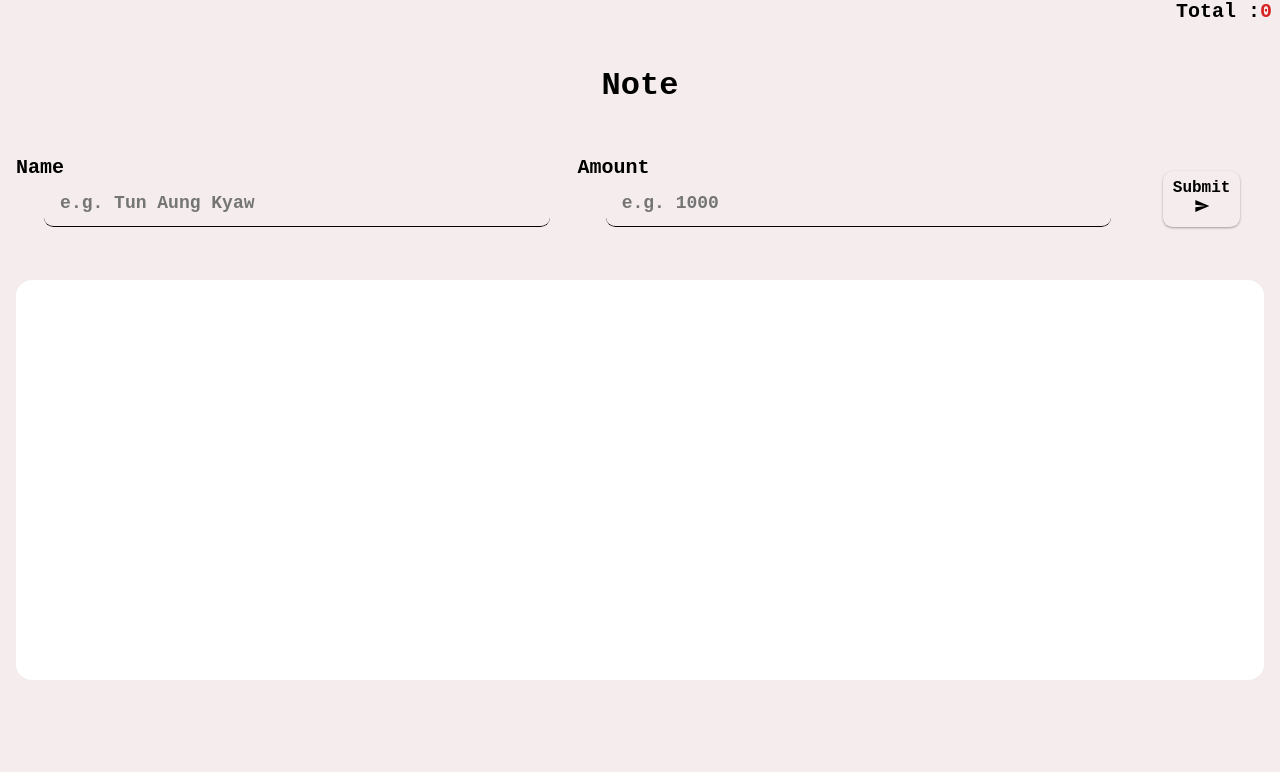
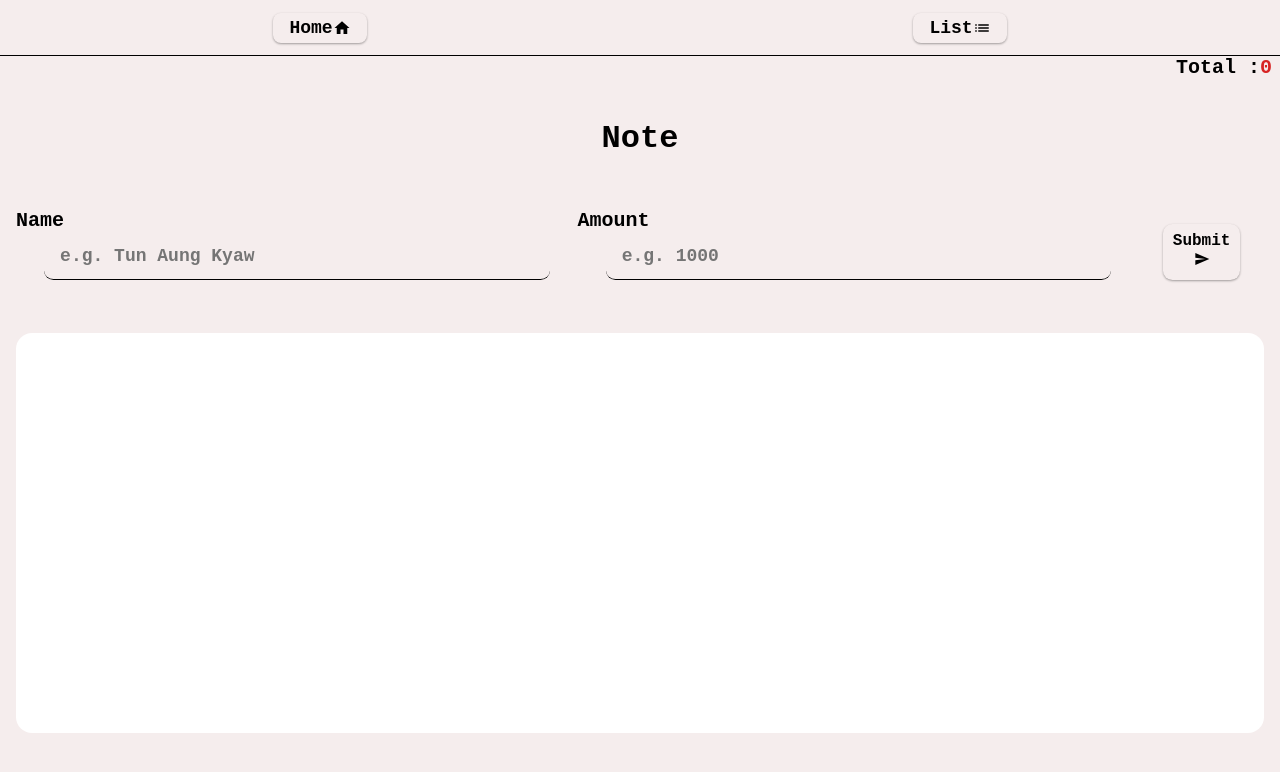
Before and after one commit to mrtunaungkyaw/note, a React (Create React App) app: page / in a window 1280 px wide. Shown: the top 772 px of the page. Built offline with nearby package versions, Linux system fonts and the light colour scheme.

Commit message:
navbar update

```diff
--- a/src/App.css
+++ b/src/App.css
@@ -12,17 +12,52 @@
     font-family: "Courier New", Courier, monospace, Georgia, "Times New Roman", Times, serif;
 }
 
+.App {
+    height: 100vh;
+    background-color: var(--mainWhite);
+}
+
+/* Navbar */
+
+.navbar-container {
+    height: 7vh;
+    display: flex;
+    justify-content: space-around;
+    align-items: center;
+    border-bottom: 1px solid black;
+}
+
+.nav-home,
+.nav-list {
+    display: flex;
+    align-items: center;
+    justify-content: center;
+    font-size: 18px;
+    font-weight: bold;
+    padding: 5px 16px;
+    border-radius: 0.5rem;
+    box-shadow: 0 1px 3px rgba(0, 0, 0, 0.12), 0 1px 2px rgba(0, 0, 0, 0.24);
+    cursor: pointer;
+}
+
+.nav-home:active,
+.nav-list:active {
+    background-color: var(--mainRed);
+}
+
 .container {
+    position: relative;
     width: 100%;
-    height: 100vh;
+    height: 93vh;
     margin: 0 auto;
-    background-color: var(--mainWhite);
     display: flex;
     flex-direction: column;
     text-align: center;
     box-shadow: 0 1px 3px rgba(0, 0, 0, 0.12), 0 1px 2px rgba(0, 0, 0, 0.24);
     padding: 1rem;
 }
+
+/* Alert */
 
 .alert-container {
     position: relative;
@@ -389,7 +424,7 @@
         align-self: center;
     }
     .list-container {
-        height: 40vh;
+        height: 35vh;
     }
     .info-container {
         flex-wrap: wrap;
--- a/src/App.js
+++ b/src/App.js
@@ -1,10 +1,10 @@
 import "./App.css";
-import { NoteForm } from "./component/NoteForm";
 import { useEffect, useState } from "react";
 import { AppContext } from "./Helper/Context";
 import { v4 as uuid } from "uuid";
-import { Alert } from "./component/Alert";
-import { ConfirmBox } from "./component/ConfirmBox";
+import { Main } from "./Pages/Main";
+import { Navbar } from "./component/Navbar";
+import { List } from "./Pages/List";
 
 const localData = localStorage.getItem("dataList") ? JSON.parse(localStorage.getItem("dataList")) : [];
 
@@ -21,6 +21,8 @@ function App() {
     const [edit, setEdit] = useState({ show: false });
     // Confirm Box Data
     const [confirm, setConfirm] = useState({ show: false });
+    // Navbar Handle
+    const [navbar, setNavbar] = useState({ home: true });
 
     // Name Handle
     const handleName = (e) => {
@@ -30,6 +32,16 @@ function App() {
     // Amount Handle
     const handleAmount = (e) => {
         setAmount(e.target.value);
+    };
+
+    // Navbar Home Handle
+    const handleNavHome = () => {
+        setNavbar({ home: true });
+    };
+
+    // Navbar List Handle
+    const handleNavList = () => {
+        setNavbar({ home: false });
     };
 
     // Alert Handle
@@ -56,11 +68,13 @@ function App() {
         setConfirm({ show: true, id, text: `Are You Sure Delete This Item ("${name}") ` });
     };
 
+    // Confirm Cancle Handle
     const handleConfirmCancle = () => {
         setConfirm({ show: false });
         handleAlert({ show: true, type: "danger", text: "Cancle Delete" });
     };
 
+    // Confirm Ok Handle
     const handleConfirmOk = () => {
         const tempDeleteData = dataList.filter((list) => {
             return list.id !== confirm.id;
@@ -70,6 +84,7 @@ function App() {
         handleAlert({ type: "success", text: "Success Delete Item" });
     };
 
+    // Submit Handle
     const handleSubmit = (e) => {
         e.preventDefault();
         if (name !== "" && amount > 0) {
@@ -95,23 +110,19 @@ function App() {
         }
     };
 
+    // Clear All Handle
     const handleClearAll = () => {
         setDataList([]);
         handleAlert({ type: "success", text: "Success Clear All Item" });
     };
 
+    // Local Storage Set
     useEffect(() => {
         console.log("effect");
         localStorage.setItem("dataList", JSON.stringify(dataList));
-    });
+    }, [dataList]);
 
     return (
-        <div className="App">
-            <div className="container">
-                <div className="alert-container">{alert.show && <Alert type={alert.type} text={alert.text} />}</div>
-                <div className="header">
-                    <h1>Note</h1>
-                </div>
         <AppContext.Provider
             value={{
                 name,
@@ -119,11 +130,14 @@ function App() {
                 dataList,
                 edit,
                 confirm,
+                alert,
                 setName,
                 setAmount,
                 setDataList,
                 handleName,
                 handleAmount,
+                handleNavHome,
+                handleNavList,
                 handleEdit,
                 handleDelete,
                 handleConfirmCancle,
@@ -132,23 +146,11 @@ function App() {
                 handleSubmit,
             }}
         >
-                    <main className="main-container">
-                        <NoteForm />
-                    </main>
-                    {confirm.show && <ConfirmBox />}
+            <div className="App">
+                <Navbar />
+                {navbar.home ? <Main /> : <List />}
+            </div>
         </AppContext.Provider>
-                <div className="total">
-                    <h1>
-                        Total :
-                        <span>
-                            {dataList.reduce((acc, curr) => {
-                                return (acc += parseInt(curr.amount));
-                            }, 0)}
-                        </span>
-                    </h1>
-                </div>
-            </div>
-        </div>
     );
 }
 
--- /dev/null
+++ b/src/Pages/List.js
@@ -0,0 +1,5 @@
+import React from "react";
+
+export const List = () => {
+    return <div>List</div>;
+};
--- /dev/null
+++ b/src/Pages/Main.js
@@ -0,0 +1,35 @@
+import React from "react";
+import { useContext } from "react";
+import { AppContext } from "../Helper/Context";
+import { NoteForm } from "../component/NoteForm";
+import { Alert } from "../component/Alert";
+import { ConfirmBox } from "../component/ConfirmBox";
+
+export const Main = () => {
+    const { dataList, confirm, alert } = useContext(AppContext);
+
+    return (
+        <>
+            <div className="container">
+                <div className="alert-container">{alert.show && <Alert type={alert.type} text={alert.text} />}</div>
+                <div className="header">
+                    <h1>Note</h1>
+                </div>
+                <main className="main-container">
+                    <NoteForm />
+                </main>
+                {confirm.show && <ConfirmBox />}
+                <div className="total">
+                    <h1>
+                        Total :
+                        <span>
+                            {dataList.reduce((acc, curr) => {
+                                return (acc += parseInt(curr.amount));
+                            }, 0)}
+                        </span>
+                    </h1>
+                </div>
+            </div>
+        </>
+    );
+};
--- /dev/null
+++ b/src/component/Navbar.js
@@ -0,0 +1,20 @@
+import React from "react";
+import { MdHome, MdList } from "react-icons/md";
+import { useContext } from "react";
+import { AppContext } from "../Helper/Context";
+
+export const Navbar = () => {
+    const { handleNavHome, handleNavList } = useContext(AppContext);
+    return (
+        <div className="navbar-container">
+            <div onClick={handleNavHome} className="nav-home">
+                Home
+                <MdHome className="nav-home-icon" />
+            </div>
+            <div onClick={handleNavList} className="nav-list">
+                List
+                <MdList className="nav-list-icon" />
+            </div>
+        </div>
+    );
+};
--- a/src/component/NoteForm.js
+++ b/src/component/NoteForm.js
@@ -5,7 +5,7 @@ import { useContext } from "react";
 import { AppContext } from "../Helper/Context";
 
 export const NoteForm = () => {
-    const { name, amount, edit, confirm, dataList, handleName, handleAmount, handleSubmit, handleClearAll } =
+    const { name, amount, edit, dataList, handleName, handleAmount, handleSubmit, handleClearAll } =
         useContext(AppContext);
 
     return (
```
Lines whose indentation alone changed are shown as unchanged.
